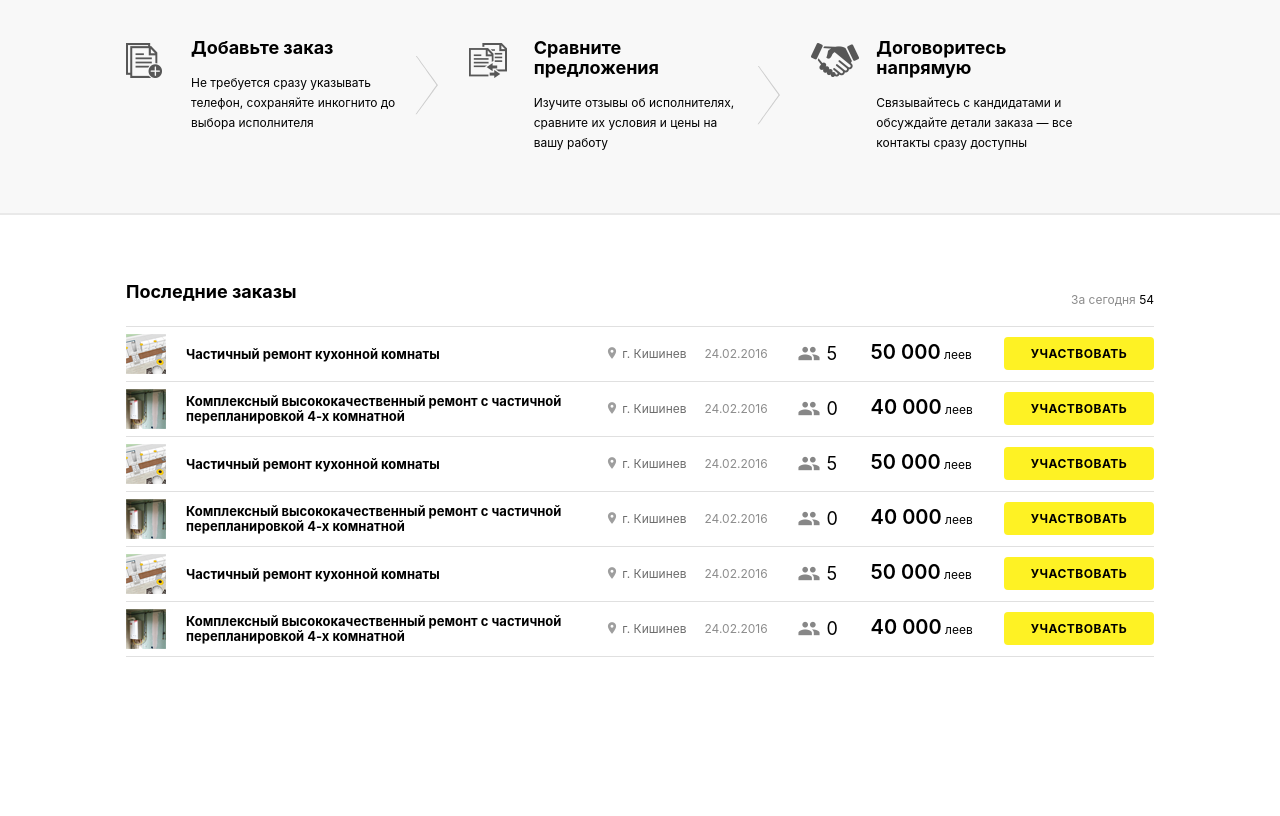
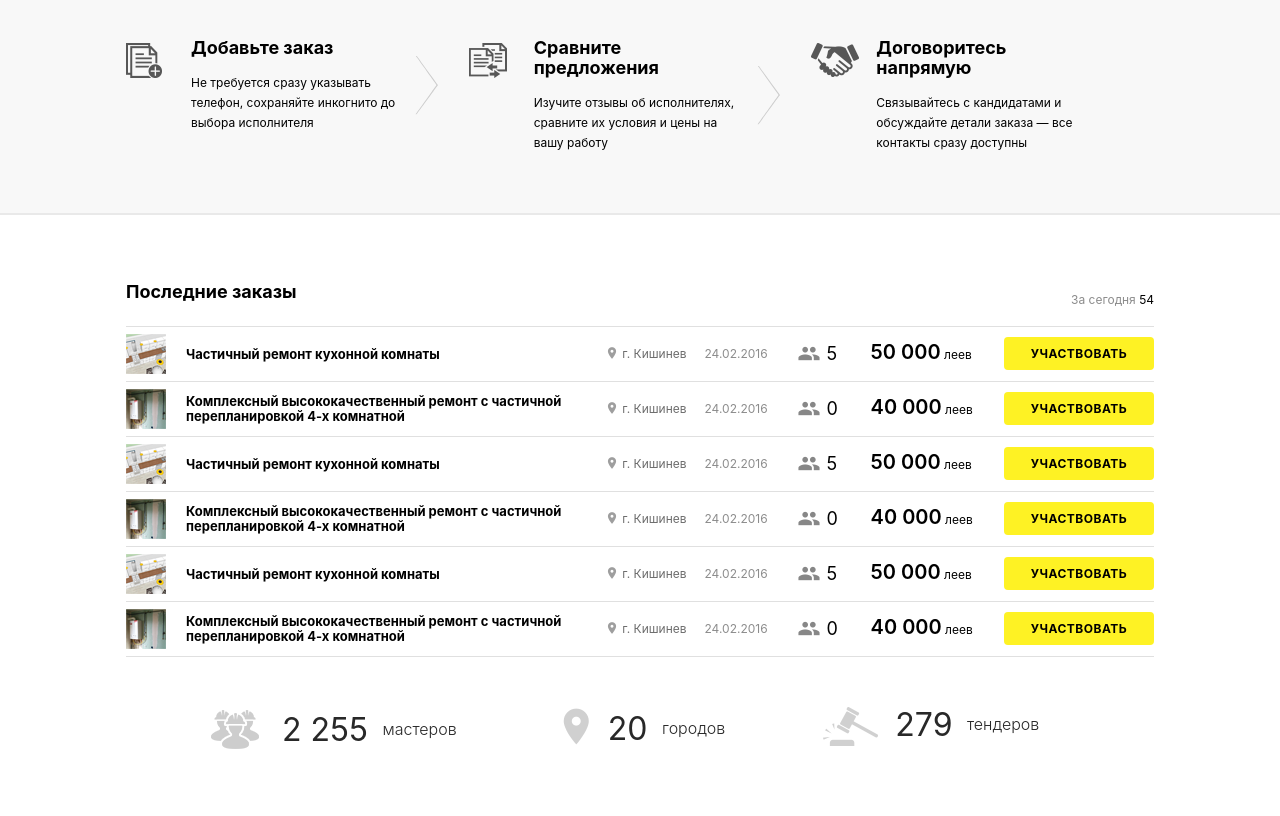
Before and after one commit to dnotevsky/promaster, a website: page index.html in a window 1280 px wide. Shown: the part 672-1488 px from the top of the page. Before the commit the page ends 1329 px from the top, so only its background shows below. Drawn offline with nearby package versions, Linux system fonts and the light colour scheme.

Commit message:
На index-page готова статистика

```diff
--- a/index.html
+++ b/index.html
@@ -250,6 +250,22 @@
 				</div>
 			</div>
 
+			<div class="statistics">
+				<div class="container">
+					<div class="container_sm row">
+						<div class="col s12 m4 statistics__item">
+							<p><span class="statistics__num">2 255</span> <span class="statistics__text">мастеров</span></p>
+						</div>
+						<div class="col s12 m4 statistics__item">
+							<p><span class="statistics__num">20</span> <span class="statistics__text">городов</span></p>
+						</div>
+						<div class="col s12 m4 statistics__item">
+							<p><span class="statistics__num">279</span> <span class="statistics__text">тендеров</span></p>
+						</div>
+					</div>
+				</div>
+			</div>
+
 			<!--JavaScript at end of body for optimized loading-->
 			<script src="https://cdnjs.cloudflare.com/ajax/libs/jquery/1.11.3/jquery.min.js"></script>
 			<script type="text/javascript" src="js/materialize.min.js"></script>
--- /dev/null
+++ b/sass/components/_statistics.scss
@@ -0,0 +1,72 @@
+.statistics {
+	padding: 40px 0;
+	&__item {
+		p {
+			color:  #282828;
+			font-size: 1rem;/* Приближение из-за подстановки шрифтов */
+			font-weight: 300;
+		}
+		&:nth-child(1){
+			text-align: right;
+			p {
+				&::before {
+					top: 10px;
+					margin-right: 20px;
+					content: "";
+					position: relative;
+					display: inline-block;
+					width: 54px;
+					height: 44px;
+					background: url("../img/icons/masters.png") center center no-repeat;
+				}
+			}
+		}
+		&:nth-child(2){
+			text-align: center;
+			p {
+				&::before {
+				      content: "location_on";
+				      top: 8px;
+				      margin-right: 10px;
+				      position: relative;
+				      display: inline-block;
+				      font-family: 'Material Icons';
+				      color:  #d0d0d0;
+				      font-size: 43px;/* Приближение из-за подстановки шрифтов */
+				      font-weight: 400;
+				      line-height: 1;
+				      text-rendering: optimizeLegibility;
+				      font-feature-settings: 'liga';
+				      -webkit-font-feature-settings: 'liga';
+				      -webkit-font-smoothing: antialiased;
+				    }
+				 }
+		}
+		&:nth-child(3){
+			text-align: left;
+			p {
+				&::before {
+					top: 10px;
+					margin-right: 17px;
+					content: "";
+					position: relative;
+					display: inline-block;
+					width: 55px;
+					height: 39px;
+					background: url("../img/icons/auc.png") center center no-repeat;
+				}
+			}
+		}
+	}
+	&__num {
+		color:  #282828;
+		font-size: 2rem;/* Приближение из-за подстановки шрифтов */
+		font-weight: 400;
+		text-align: left;
+	}
+	&__text {
+		margin-left: 10px;
+		position: relative;
+		top: -6px;
+	}
+}
--- a/sass/main.scss
+++ b/sass/main.scss
@@ -23,3 +23,4 @@ html {
 @import "components/_cover.scss";
 @import "components/_features.scss";
 @import "components/_last-orders.scss";
+@import "components/_statistics.scss";
```
Also changed, not shown: css/main.css, img/icons/auc.png (added), img/icons/masters.png (added), 1 other file.
